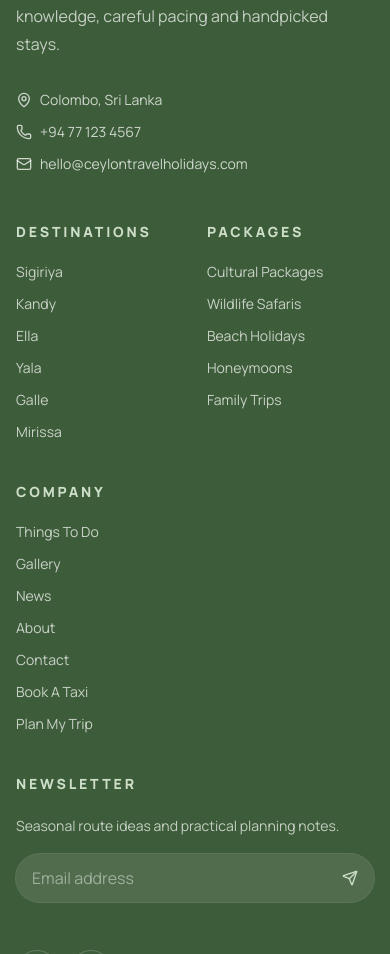
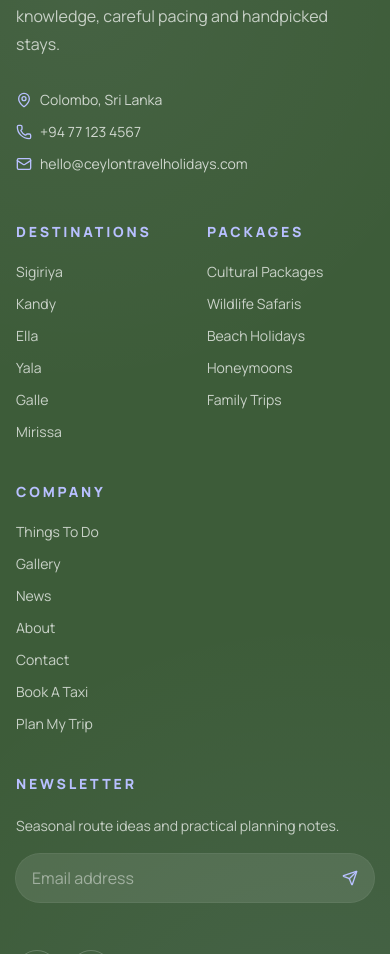
Before and after one commit to raveenn10-bit/dt, a Next.js app: page / in a window 390 px wide. Shown: the part 11046-12000 px from the top of the page. Built offline with nearby package versions, Linux system fonts and the light colour scheme; no server answers.

Commit message:
design: mix Dreamy Periwinkle color palette into the footer layout

```diff
--- a/app/globals.css
+++ b/app/globals.css
@@ -24,6 +24,10 @@
   --charcoal:   #1d251c;   /* near-black text                             */
   --white:      #ffffff;
 
+  /* ── Dreamy Periwinkle ── */
+  --periwinkle: #b8c0ff;   /* periwinkle blue */
+  --lavender:   #e7d8ff;   /* periwinkle lavender/pink */
+
   /* ── Functional ── */
   --terracotta: var(--lagoon);   /* accent alias → now points to lagoon   */
   --ring:       rgba(109, 213, 196, 0.55);  /* lagoon-tinted focus ring  */
@@ -40,6 +44,8 @@
   --color-deep-teal: var(--deep-teal);
   --color-terracotta:var(--terracotta);
   --color-charcoal:  var(--charcoal);
+  --color-periwinkle:var(--periwinkle);
+  --color-lavender:  var(--lavender);
   --font-display:    var(--font-display);
   --font-sans:       var(--font-sans);
   /* Shadow uses blended forest+lagoon for depth */
@@ -266,3 +272,12 @@ img { max-width: 100%; }
     overflow-x: auto;
   }
 }
+
+/* Blended footer background — Eucalyptus Forest with Periwinkle accents */
+.bg-footer-blend {
+  position: relative;
+  background:
+    radial-gradient(circle at 80% 90%, rgba(184, 192, 255, 0.08), transparent 30rem),
+    radial-gradient(circle at 20% 10%, rgba(231, 216, 255, 0.05), transparent 25rem),
+    var(--forest);
+}
--- a/components/forms/newsletter-form.tsx
+++ b/components/forms/newsletter-form.tsx
@@ -25,7 +25,7 @@ export function NewsletterForm() {
       <div className="flex overflow-hidden rounded-full bg-white/10 ring-1 ring-white/15">
         <input id="newsletter-email" name="email" type="email" required placeholder="Email address" className="min-w-0 flex-1 bg-transparent px-4 py-3 text-sm text-white placeholder:text-white/45 outline-none" />
         <input type="text" name="website" tabIndex={-1} autoComplete="off" className="hidden" aria-hidden />
-        <button className="focus-ring px-4 text-sand" type="submit" aria-label="Subscribe"><Send className="h-4 w-4" /></button>
+        <button className="focus-ring px-4 text-periwinkle hover:text-lavender transition-colors" type="submit" aria-label="Subscribe"><Send className="h-4 w-4" /></button>
       </div>
       <p className="mt-2 min-h-5 text-xs text-white/65" aria-live="polite">
         {status === "success" ? "You're on the list." : status === "error" ? "Please try again." : ""}
--- a/components/layout/footer.tsx
+++ b/components/layout/footer.tsx
@@ -7,55 +7,55 @@ const categoryLinks = ["Cultural Packages", "Wildlife Safaris", "Beach Holidays"
 
 export function Footer() {
   return (
-    <footer className="bg-forest pb-28 pt-16 text-white md:pb-10">
+    <footer className="bg-footer-blend pb-28 pt-16 text-white md:pb-10">
       <div className="container grid gap-12 lg:grid-cols-[1.2fr_2fr]">
         <div>
-          <p className="font-display text-4xl leading-none">Ceylon Travel Holidays</p>
+          <p className="font-display text-4xl leading-none text-lavender">Ceylon Travel Holidays</p>
           <p className="mt-5 max-w-sm leading-7 text-white/70">
             Tailor-made Sri Lanka tours shaped by local knowledge, careful pacing and handpicked stays.
           </p>
           <div className="mt-8 grid gap-3 text-sm text-white/75">
-            <span className="flex items-center gap-2"><MapPin className="h-4 w-4" /> Colombo, Sri Lanka</span>
-            <a href="tel:+94771234567" className="focus-ring flex items-center gap-2 rounded-sm"><Phone className="h-4 w-4" /> +94 77 123 4567</a>
-            <a href="mailto:hello@ceylontravelholidays.com" className="focus-ring flex items-center gap-2 rounded-sm"><Mail className="h-4 w-4" /> hello@ceylontravelholidays.com</a>
+            <span className="flex items-center gap-2"><MapPin className="h-4 w-4 text-periwinkle" /> Colombo, Sri Lanka</span>
+            <a href="tel:+94771234567" className="focus-ring flex items-center gap-2 rounded-sm hover:text-lavender transition-colors"><Phone className="h-4 w-4 text-periwinkle" /> +94 77 123 4567</a>
+            <a href="mailto:hello@ceylontravelholidays.com" className="focus-ring flex items-center gap-2 rounded-sm hover:text-lavender transition-colors"><Mail className="h-4 w-4 text-periwinkle" /> hello@ceylontravelholidays.com</a>
           </div>
         </div>
         <div className="grid grid-cols-2 gap-x-6 gap-y-10 sm:grid-cols-2 lg:grid-cols-4">
           <div>
-            <h2 className="text-sm font-extrabold uppercase tracking-[0.2em] text-sand">Destinations</h2>
+            <h2 className="text-sm font-extrabold uppercase tracking-[0.2em] text-periwinkle">Destinations</h2>
             <ul className="mt-5 grid gap-3 text-sm text-white/72">
               {destinationLinks.map((item) => (
-                <li key={item}><Link className="focus-ring rounded-sm hover:text-sand" href={`/destinations/${item.toLowerCase().replaceAll(" ", "-")}`}>{item}</Link></li>
+                <li key={item}><Link className="focus-ring rounded-sm hover:text-lavender transition-colors duration-200" href={`/destinations/${item.toLowerCase().replaceAll(" ", "-")}`}>{item}</Link></li>
               ))}
             </ul>
           </div>
           <div>
-            <h2 className="text-sm font-extrabold uppercase tracking-[0.2em] text-sand">Packages</h2>
+            <h2 className="text-sm font-extrabold uppercase tracking-[0.2em] text-periwinkle">Packages</h2>
             <ul className="mt-5 grid gap-3 text-sm text-white/72">
               {categoryLinks.map((item) => (
-                <li key={item}><Link className="focus-ring rounded-sm hover:text-sand" href="/packages">{item}</Link></li>
+                <li key={item}><Link className="focus-ring rounded-sm hover:text-lavender transition-colors duration-200" href="/packages">{item}</Link></li>
               ))}
             </ul>
           </div>
           <div>
-            <h2 className="text-sm font-extrabold uppercase tracking-[0.2em] text-sand">Company</h2>
+            <h2 className="text-sm font-extrabold uppercase tracking-[0.2em] text-periwinkle">Company</h2>
             <ul className="mt-5 grid gap-3 text-sm text-white/72">
-              <li><Link className="focus-ring rounded-sm hover:text-sand" href="/things-to-do">Things To Do</Link></li>
-              <li><Link className="focus-ring rounded-sm hover:text-sand" href="/gallery">Gallery</Link></li>
-              <li><Link className="focus-ring rounded-sm hover:text-sand" href="/news">News</Link></li>
-              <li><Link className="focus-ring rounded-sm hover:text-sand" href="/about">About</Link></li>
-              <li><Link className="focus-ring rounded-sm hover:text-sand" href="/contact">Contact</Link></li>
-              <li><Link className="focus-ring rounded-sm hover:text-sand" href="/book-a-taxi">Book A Taxi</Link></li>
-              <li><Link className="focus-ring rounded-sm hover:text-sand" href="/plan-my-trip">Plan My Trip</Link></li>
+              <li><Link className="focus-ring rounded-sm hover:text-lavender transition-colors duration-200" href="/things-to-do">Things To Do</Link></li>
+              <li><Link className="focus-ring rounded-sm hover:text-lavender transition-colors duration-200" href="/gallery">Gallery</Link></li>
+              <li><Link className="focus-ring rounded-sm hover:text-lavender transition-colors duration-200" href="/news">News</Link></li>
+              <li><Link className="focus-ring rounded-sm hover:text-lavender transition-colors duration-200" href="/about">About</Link></li>
+              <li><Link className="focus-ring rounded-sm hover:text-lavender transition-colors duration-200" href="/contact">Contact</Link></li>
+              <li><Link className="focus-ring rounded-sm hover:text-lavender transition-colors duration-200" href="/book-a-taxi">Book A Taxi</Link></li>
+              <li><Link className="focus-ring rounded-sm hover:text-lavender transition-colors duration-200" href="/plan-my-trip">Plan My Trip</Link></li>
             </ul>
           </div>
           <div className="col-span-2 sm:col-span-1">
-            <h2 className="text-sm font-extrabold uppercase tracking-[0.2em] text-sand">Newsletter</h2>
+            <h2 className="text-sm font-extrabold uppercase tracking-[0.2em] text-periwinkle">Newsletter</h2>
             <p className="mt-5 text-sm leading-6 text-white/70">Seasonal route ideas and practical planning notes.</p>
             <NewsletterForm />
             <div className="mt-5 flex gap-3">
-              <a className="focus-ring rounded-full border border-white/20 p-3" href="https://instagram.com" aria-label="Instagram"><Instagram className="h-4 w-4" /></a>
-              <a className="focus-ring rounded-full border border-white/20 p-3" href="https://facebook.com" aria-label="Facebook"><Facebook className="h-4 w-4" /></a>
+              <a className="focus-ring rounded-full border border-white/20 p-3 hover:border-periwinkle hover:text-periwinkle transition duration-300" href="https://instagram.com" aria-label="Instagram"><Instagram className="h-4 w-4" /></a>
+              <a className="focus-ring rounded-full border border-white/20 p-3 hover:border-periwinkle hover:text-periwinkle transition duration-300" href="https://facebook.com" aria-label="Facebook"><Facebook className="h-4 w-4" /></a>
             </div>
           </div>
         </div>
```
